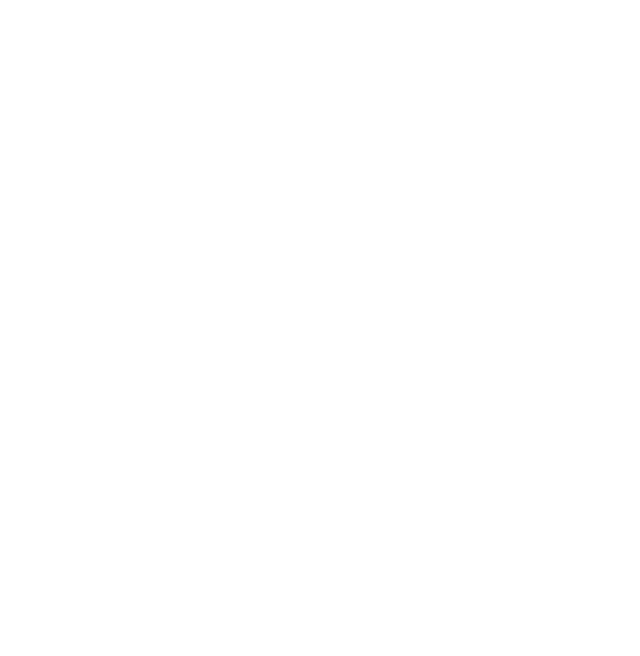
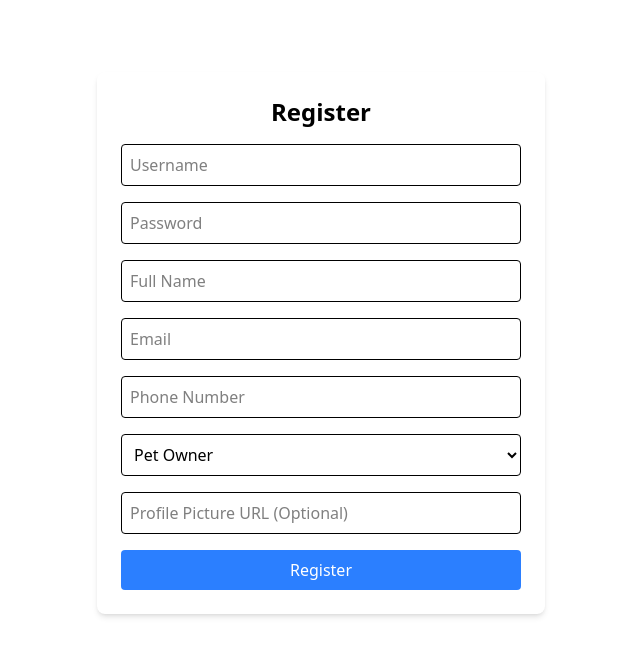
Before and after one commit to Daniru12/ITP-Project, a React (Vite) app in the folder frontend/: page /register in a window 1280 px wide. Before the commit this address had no page. Shown: the top 656 px of the page, without its empty margins (319-959 px from the left). Built offline with nearby package versions, Linux system fonts and the light colour scheme.

Commit message:
User Registration success with Frontend ✅

```diff
--- a/frontend/src/App.jsx
+++ b/frontend/src/App.jsx
@@ -4,6 +4,7 @@
 import LoginPage from './pages/Login/login'
 import { Toaster } from 'react-hot-toast'
 import AdminDashboard from './Pages/Admin/adminDashboard'
+import RegisterPage from './Pages/Register/register'
 
 function App() {
 
@@ -14,6 +15,7 @@
       <Route path='/' element={<Home />} />
       <Route path='/login' element={<LoginPage />} />
       <Route path='/admin' element={<AdminDashboard />} />
+      <Route path='/register' element={<RegisterPage />} />
     </Routes>
   </BrowserRouter>
   )
--- a/frontend/src/Pages/Admin/adminDashboard.jsx
+++ b/frontend/src/Pages/Admin/adminDashboard.jsx
@@ -5,7 +5,7 @@
   return (
     <div className="flex flex-col items-center justify-center h-[50vh]">
       <FallingText
-        text={`React Bits is a library of animated and interactive React components designed to streamline UI development and simplify your workflow.`}
+        text={`Welcome to the Pawgo Admin Dashboard! We are excited to have you on board.`}
         highlightWords={["React", "Bits", "animated", "components", "simplify"]}
         highlightClass="highlighted"
         trigger="hover"
--- /dev/null
+++ b/frontend/src/Pages/Register/register.jsx
@@ -0,0 +1,114 @@
+import { useState } from "react";
+import { useNavigate } from "react-router-dom";
+import axios from "axios";
+import toast from "react-hot-toast";
+
+export default function RegisterPage() {
+
+    const [username, setUsername] = useState("");
+    const [password, setPassword] = useState("");
+    const [full_name, setFull_name] = useState("");
+    const [email, setEmail] = useState("");
+    const [phone_number, setPhone_number] = useState("");
+    const [user_type, setUser_type] = useState("pet_owner");
+    const [profile_picture, setProfile_picture] = useState("");
+    const navigate = useNavigate();
+
+
+  const handleSubmit = (e) => {
+    e.preventDefault();
+    console.log(username, password, full_name, email, phone_number, user_type, profile_picture);
+
+    axios.post(`${import.meta.env.VITE_BACKEND_URL}/api/users/`, {
+        username,
+        password,
+        full_name,
+        email,
+        phone_number,
+        user_type,
+        profile_picture
+    }).then(()=>{
+        toast.success("Register successful");
+        navigate("/login");
+    }).catch((error)=>{
+        toast.error("Register failed");
+    })
+};
+
+  return (
+    <div className="max-w-md mx-auto mt-10 p-6 bg-white rounded-lg shadow-md">
+      <h2 className="text-2xl font-bold mb-4">Register</h2>
+      <form onSubmit={handleSubmit} className="space-y-4">
+        <input
+          type="text"
+          name="username"
+          placeholder="Username"
+          value={username}
+          onChange={(e) => setUsername(e.target.value)}
+          required
+          className="w-full p-2 border rounded"
+        />
+        <input
+          type="password"
+          name="password"
+          placeholder="Password"
+          value={password}
+          onChange={(e) => setPassword(e.target.value)}
+          required
+          className="w-full p-2 border rounded"
+        />
+        <input
+          type="text"
+          name="full_name"
+          placeholder="Full Name"
+          value={full_name}
+          onChange={(e) => setFull_name(e.target.value)}
+          required
+          className="w-full p-2 border rounded"
+        />
+        <input
+          type="email"
+          name="email"
+          placeholder="Email"
+          value={email}
+          onChange={(e) => setEmail(e.target.value)}
+          required
+          className="w-full p-2 border rounded"
+        />
+        <input
+          type="text"
+          name="phone_number"
+          placeholder="Phone Number"
+          value={phone_number}
+          onChange={(e) => setPhone_number(e.target.value)}
+          required
+          className="w-full p-2 border rounded"
+        />
+        <select
+          name="user_type"
+          value={user_type}
+          onChange={(e) => setUser_type(e.target.value)}
+          required
+          className="w-full p-2 border rounded"
+        >
+          <option value="pet_owner">Pet Owner</option>
+          <option value="service_provider">Service Provider</option>
+        </select>
+        <input
+          type="url"
+          name="profile_picture"
+          placeholder="Profile Picture URL (Optional)"
+          value={profile_picture}
+          onChange={(e) => setProfile_picture(e.target.value)}
+          className="w-full p-2 border rounded"
+        />
+        <button
+          type="submit"
+          className="w-full bg-blue-500 text-white p-2 rounded hover:bg-blue-600"
+        >
+          Register
+        </button>
+      </form>
+    </div>
+  );
+};
```
